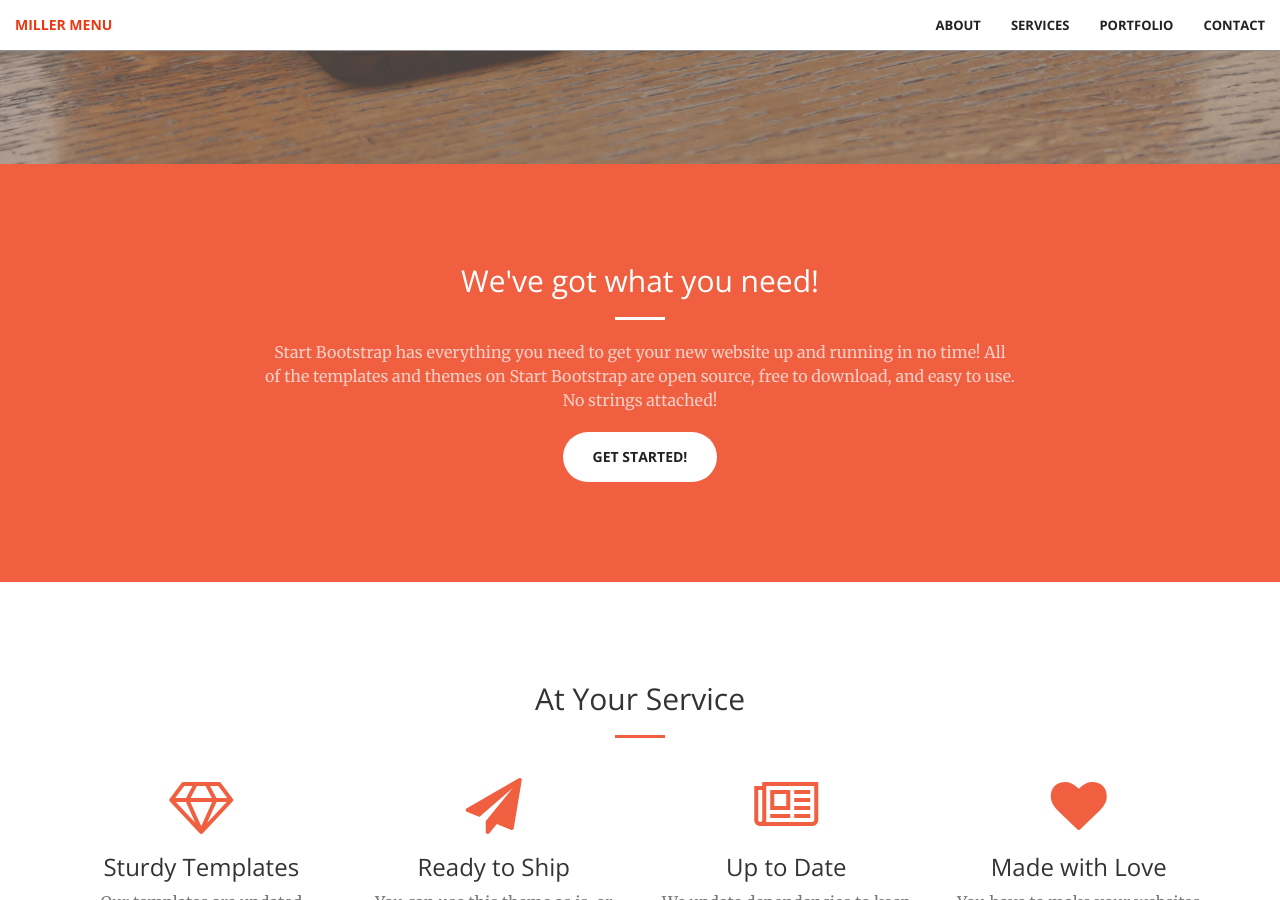
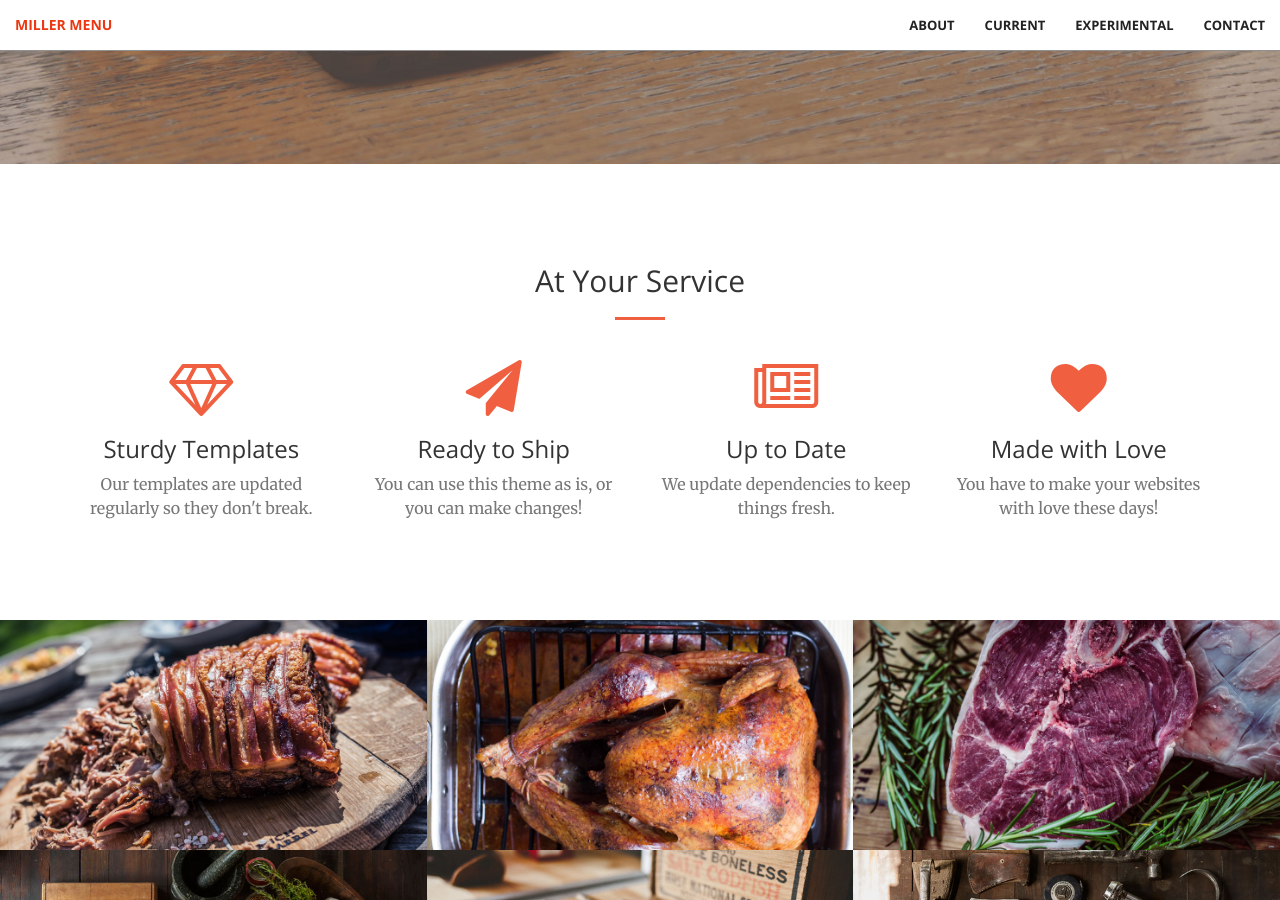
Before and after one commit to jeffmiller00/miller-menu, a Jekyll site: the page built from index.html, in a window 1280 px wide and 900 px high, scrolled down 736 px. Built offline with Jekyll 4.4.1, drawn with Linux system fonts in a browser that asks for light colours; some of the changed text lies outside the part shown.

Commit message:
Set the pattern for the menu section.

```diff
--- a/_includes/portfolio.html
+++ b/_includes/current.html
@@ -1,9 +1,54 @@
-<section class="no-padding" id="portfolio">
+<section class="no-padding" id="current">
     <div class="container-fluid">
         <div class="row no-gutter">
             <div class="col-lg-4 col-sm-6">
                 <a href="#" class="portfolio-box">
-                    <img src="img/portfolio/1.jpg" class="img-responsive" alt="">
+                    <img src="img/current/1.jpg" class="img-responsive" alt="">
+                    <div class="portfolio-box-caption">
+                        <div class="portfolio-box-caption-content">
+                            <div class="project-category text-faded">
+                                Pork
+                            </div>
+                            <div class="project-name">
+                                Pulled pork butt or shoulder
+                            </div>
+                        </div>
+                    </div>
+                </a>
+            </div>
+            <div class="col-lg-4 col-sm-6">
+                <a href="#" class="portfolio-box">
+                    <img src="img/current/2.jpg" class="img-responsive" alt="">
+                    <div class="portfolio-box-caption">
+                        <div class="portfolio-box-caption-content">
+                            <div class="project-category text-faded">
+                                Chicken
+                            </div>
+                            <div class="project-name">
+                                Whole roasted chicken
+                            </div>
+                        </div>
+                    </div>
+                </a>
+            </div>
+            <div class="col-lg-4 col-sm-6">
+                <a href="#" class="portfolio-box">
+                    <img src="img/current/3.jpg" class="img-responsive" alt="">
+                    <div class="portfolio-box-caption">
+                        <div class="portfolio-box-caption-content">
+                            <div class="project-category text-faded">
+                                Beef
+                            </div>
+                            <div class="project-name">
+                                Fire grilled steak
+                            </div>
+                        </div>
+                    </div>
+                </a>
+            </div>
+            <div class="col-lg-4 col-sm-6">
+                <a href="#" class="portfolio-box">
+                    <img src="img/current/4.jpg" class="img-responsive" alt="">
                     <div class="portfolio-box-caption">
                         <div class="portfolio-box-caption-content">
                             <div class="project-category text-faded">
@@ -18,7 +63,7 @@
             </div>
             <div class="col-lg-4 col-sm-6">
                 <a href="#" class="portfolio-box">
-                    <img src="img/portfolio/2.jpg" class="img-responsive" alt="">
+                    <img src="img/current/5.jpg" class="img-responsive" alt="">
                     <div class="portfolio-box-caption">
                         <div class="portfolio-box-caption-content">
                             <div class="project-category text-faded">
@@ -33,52 +78,7 @@
             </div>
             <div class="col-lg-4 col-sm-6">
                 <a href="#" class="portfolio-box">
-                    <img src="img/portfolio/3.jpg" class="img-responsive" alt="">
-                    <div class="portfolio-box-caption">
-                        <div class="portfolio-box-caption-content">
-                            <div class="project-category text-faded">
-                                Category
-                            </div>
-                            <div class="project-name">
-                                Project Name
-                            </div>
-                        </div>
-                    </div>
-                </a>
-            </div>
-            <div class="col-lg-4 col-sm-6">
-                <a href="#" class="portfolio-box">
-                    <img src="img/portfolio/4.jpg" class="img-responsive" alt="">
-                    <div class="portfolio-box-caption">
-                        <div class="portfolio-box-caption-content">
-                            <div class="project-category text-faded">
-                                Category
-                            </div>
-                            <div class="project-name">
-                                Project Name
-                            </div>
-                        </div>
-                    </div>
-                </a>
-            </div>
-            <div class="col-lg-4 col-sm-6">
-                <a href="#" class="portfolio-box">
-                    <img src="img/portfolio/5.jpg" class="img-responsive" alt="">
-                    <div class="portfolio-box-caption">
-                        <div class="portfolio-box-caption-content">
-                            <div class="project-category text-faded">
-                                Category
-                            </div>
-                            <div class="project-name">
-                                Project Name
-                            </div>
-                        </div>
-                    </div>
-                </a>
-            </div>
-            <div class="col-lg-4 col-sm-6">
-                <a href="#" class="portfolio-box">
-                    <img src="img/portfolio/6.jpg" class="img-responsive" alt="">
+                    <img src="img/current/6.jpg" class="img-responsive" alt="">
                     <div class="portfolio-box-caption">
                         <div class="portfolio-box-caption-content">
                             <div class="project-category text-faded">
--- a/_includes/header.html
+++ b/_includes/header.html
@@ -1,10 +1,10 @@
 <header>
     <div class="header-content">
         <div class="header-content-inner">
-            <h1>Your Favorite Source of Free Bootstrap Themes</h1>
+            <h1>Welcome to MillerMenu.com!</h1>
             <hr>
             <p>Start Bootstrap can help you build better websites using the Bootstrap CSS framework! Just download your template and start going, no strings attached!</p>
-            <a href="#about" class="btn btn-primary btn-xl page-scroll">Find Out More</a>
+            <a href="#current" class="btn btn-primary btn-xl page-scroll">See what's cookin'!</a>
         </div>
     </div>
 </header>
--- a/_includes/nav.html
+++ b/_includes/nav.html
@@ -18,10 +18,10 @@
                     <a class="page-scroll" href="#about">About</a>
                 </li>
                 <li>
-                    <a class="page-scroll" href="#services">Services</a>
+                    <a class="page-scroll" href="#current">Current</a>
                 </li>
                 <li>
-                    <a class="page-scroll" href="#portfolio">Portfolio</a>
+                    <a class="page-scroll" href="#experimental">Experimental</a>
                 </li>
                 <li>
                     <a class="page-scroll" href="#contact">Contact</a>
--- a/_layouts/front.html
+++ b/_layouts/front.html
@@ -6,9 +6,9 @@
 <body id="page-top">
   {% include nav.html %}
   {% include header.html %}
+  {% include services.html %}
+  {% include current.html %}
   {% include call-to-action.html %}
-  {% include services.html %}
-  {% include portfolio.html %}
   {% include aside.html %}
   {% include contact.html %}
   {% include scripts.html %}
```
Also changed, not shown: img/current/1.jpg (added), img/current/2.jpg (added), img/current/3.jpg (added), img/current/4.jpg (renamed from img/portfolio/4.jpg), img/current/5.jpg (renamed from img/portfolio/5.jpg), img/current/6.jpg (renamed from img/portfolio/6.jpg), img/portfolio/1.jpg (deleted), img/portfolio/2.jpg (deleted), img/portfolio/3.jpg (deleted).
